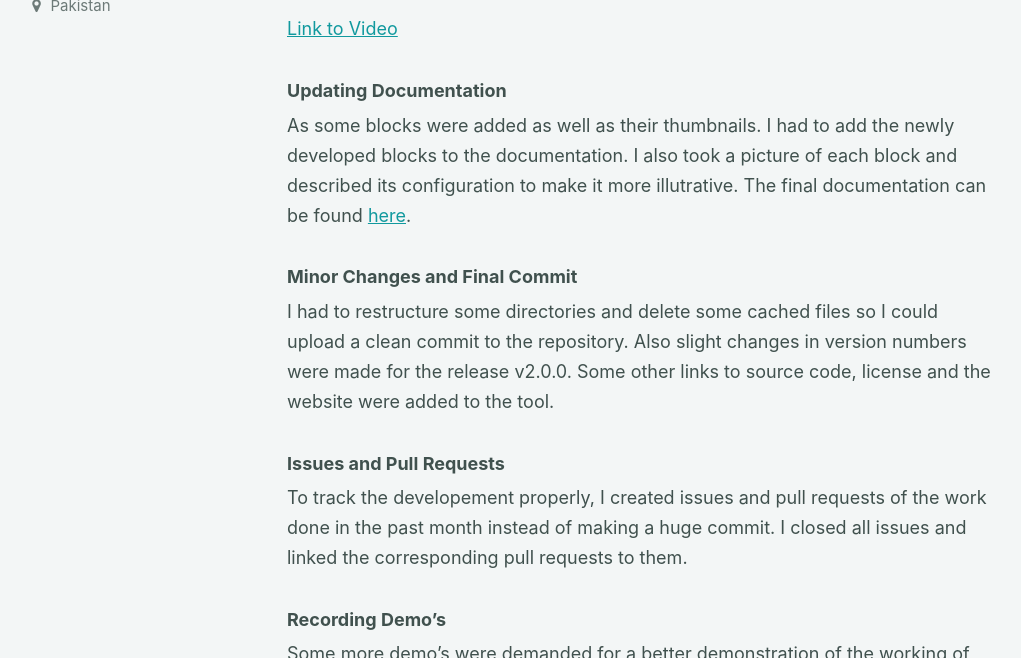
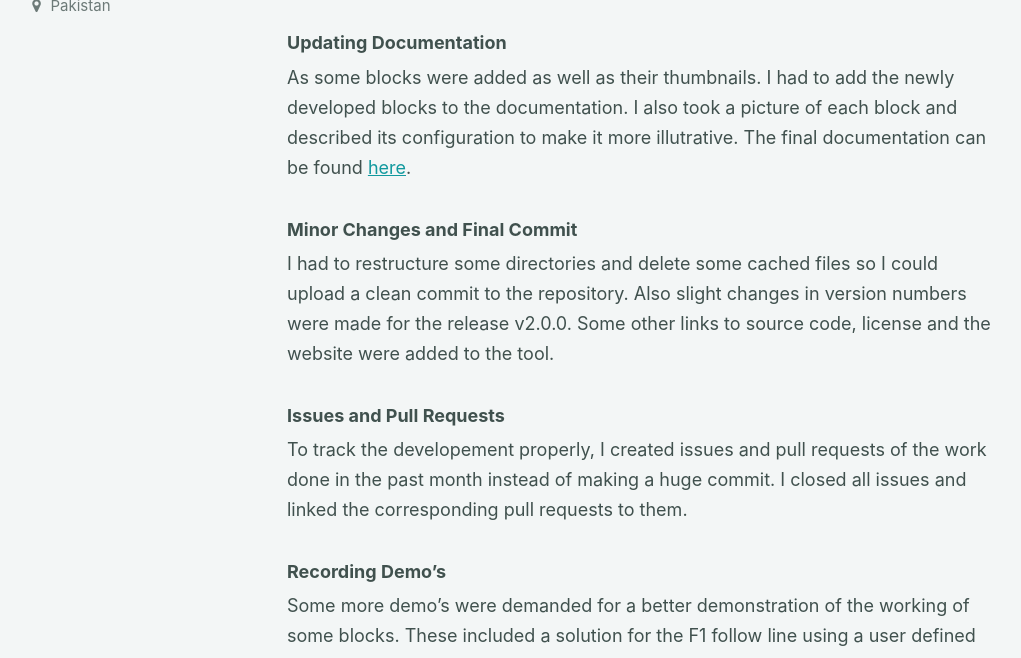
Before and after one commit to TheRoboticsClub/colab-gsoc2020-Muhammad_Taha, a Jekyll site: the page built from docs/_posts/2020-08-24-Week-12-GSoC.md, in a window 1280 px wide and 900 px high, scrolled down 749 px, cut to the strip 242-900 px from the top of the window. Shown: the whole strip, without its empty margins (11-1032 px from the left). Built offline with Jekyll 4.4.1, drawn with Linux system fonts in a browser that asks for light colours.

Commit message:
Update 2020-08-24-Week-12-GSoC.md

```diff
--- a/docs/_posts/2020-08-24-Week-12-GSoC.md
+++ b/docs/_posts/2020-08-24-Week-12-GSoC.md
@@ -11,7 +11,6 @@ The final week was spent on wrapping up all the work done throughout the 3 month
 
 Just to show a demonstrationthat VisualCircuit can support support complex blocks such as blocks based on deep neural networks, we decided to make a teleoperator block that uses an OpenCV based face detector using the OpenCV dnn module. What this teleoperator did was on the basic on face movement, the teleoperator navigated the Formula1 car. Also, I made a tensorflow based block but as it was running on CPU instead of GPU, it was slow for the simulation. Supporing GPU right now would have been a long task which could not be completed in the given timeline. However the OpenCV module worked fine and I recorded a video.
 {% include video id="iwOVeNocW10" provider="youtube" %}
-[Link to Video](https://youtu.be/iwOVeNocW10)
 
 
 ### Updating Documentation
```
